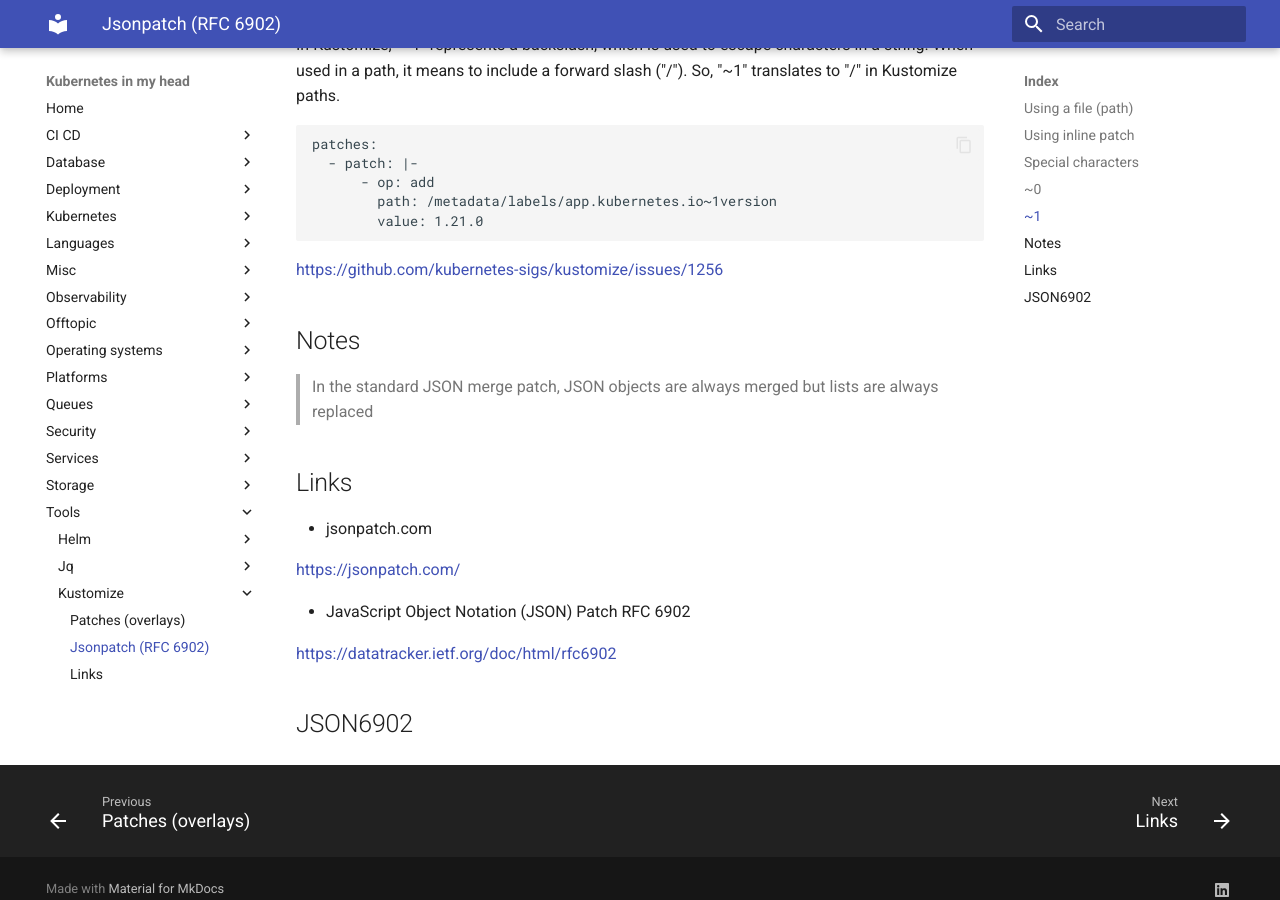
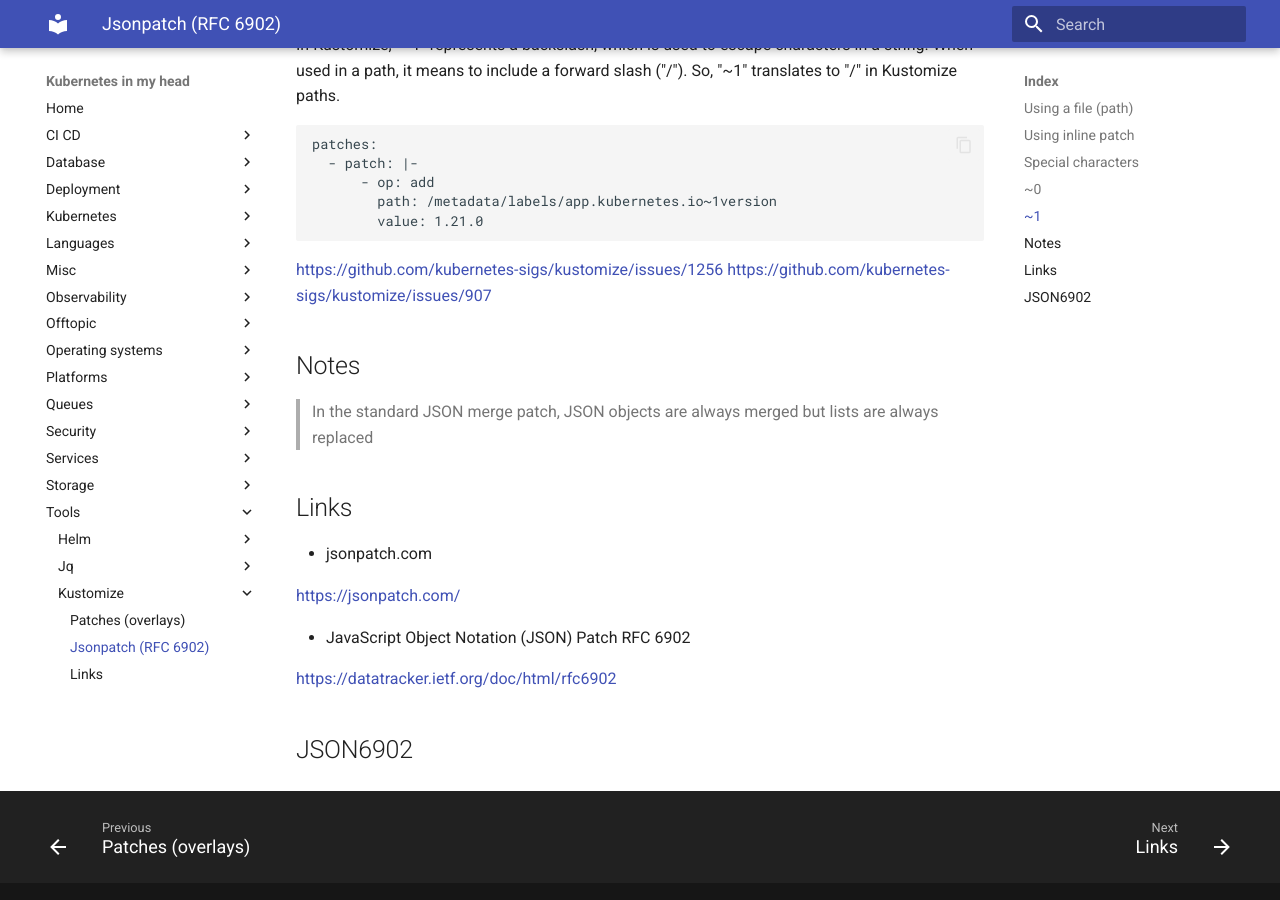
Before and after one commit to jorgelon/kubernetesinmyhead.net, an MkDocs documentation site: the page built from docs/tools/kustomize/11-patches-jsonpatch.md, in a window 1280 px wide and 900 px high, scrolled down 1626 px. Built offline with MkDocs 1.6.1 and Material for MkDocs 9.7.7, drawn with Linux system fonts in a browser that asks for light colours.

Commit message:
add json

````diff
--- a/docs/tools/kustomize/11-patches-jsonpatch.md
+++ b/docs/tools/kustomize/11-patches-jsonpatch.md
@@ -73,6 +73,7 @@ patches:
 ```
 
 <https://github.com/kubernetes-sigs/kustomize/issues/1256>
+<https://github.com/kubernetes-sigs/kustomize/issues/907>
 
 ## Notes
 
````
